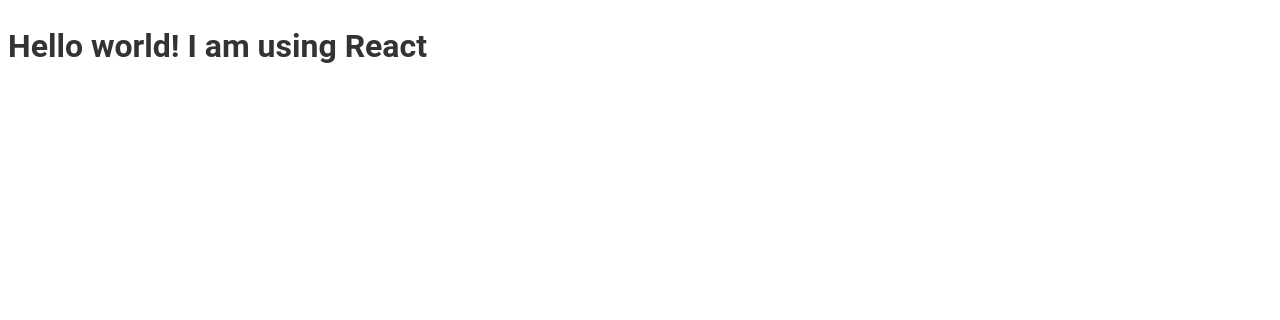
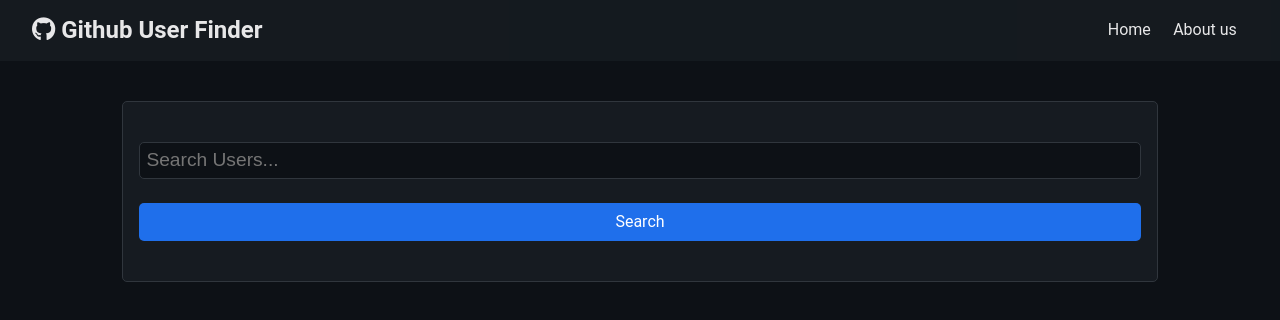
Before and after one commit to Barani2396/github-user-finder, a React app: page / in a window 1280 px wide. Shown: the top 320 px of the page. Built offline with nearby package versions, Linux system fonts and the light colour scheme; a web font is replaced by a local one.

Commit message:
alert context set

```diff
--- a/package.json
+++ b/package.json
@@ -24,7 +24,9 @@
     "webpack-dev-server": "^4.11.1"
   },
   "dependencies": {
+    "axios": "^1.3.4",
     "react": "^18.2.0",
-    "react-dom": "^18.2.0"
+    "react-dom": "^18.2.0",
+    "react-router-dom": "^6.9.0"
   }
 }
--- a/public/index.html
+++ b/public/index.html
@@ -14,5 +14,10 @@
   </head>
   <body>
     <div id="root"></div>
+
+    <script
+      src="https://kit.fontawesome.com/266ed39b0a.js"
+      crossorigin="anonymous"
+    ></script>
   </body>
 </html>
--- a/src/App.css
+++ b/src/App.css
@@ -1,16 +1,442 @@
-/* Global Styles */
+/* Global */
 :root {
-  --primary-color: #21262d;
+  --primary-color: #161b21;
   --success-color: #28a745;
   --danger-color: #dc3545;
+  --blue-color: #1f6feb;
   --light-color: #f4f4f4;
-  --dark-color: #333333;
+  --dark-color: #0d1116;
+}
+
+* {
+  box-sizing: border-box;
+  margin: 0;
+  padding: 0;
 }
 
 body {
   font-family: 'Roboto', sans-serif;
   font-size: 1rem;
   line-height: 1.6;
-  background-color: #fff;
+  background-color: var(--dark-color);
+  color: var(--light-color);
+}
+
+a {
+  cursor: pointer;
+  color: var(--primary-color);
+  text-decoration: none;
+}
+
+a:hover {
+  color: #666;
+}
+
+ul {
+  list-style: none;
+}
+
+img {
+  width: 100%;
+}
+
+/* Utilities */
+.container {
+  max-width: 1100px;
+  margin: auto;
+  overflow: hidden;
+  padding: 0 2rem;
+}
+
+/* Text Styles*/
+.x-large {
+  font-size: 4rem;
+  line-height: 1.2;
+  margin-bottom: 1rem;
+}
+
+.large {
+  font-size: 3rem;
+  line-height: 1.2;
+  margin-bottom: 1rem;
+}
+
+.lead {
+  font-size: 1.5rem;
+  margin-bottom: 1rem;
+}
+
+.text-center {
+  text-align: center;
+}
+
+.text-primary {
+  color: var(--primary-color);
+}
+
+.text-dark {
+  color: var(--dark-color);
+}
+
+.text-success {
+  color: var(--success-color);
+}
+
+.text-danger {
+  color: var(--danger-color);
+}
+
+.text-center {
+  text-align: center;
+}
+
+.text-right {
+  text-align: right;
+}
+
+.text-left {
+  text-align: left;
+}
+
+/* Center All */
+.all-center {
+  display: flex;
+  flex-direction: column;
+  width: 100%;
+  margin: auto;
+  justify-content: center;
+  align-items: center;
+  text-align: center;
+}
+
+/* Cards */
+.card {
+  position: relative;
+  padding: 1rem;
+  border: #30363d 1px solid;
+  border-radius: 5px;
+  background-color: var(--primary-color);
+  margin: 1.5rem 0;
+}
+
+/* List */
+.list {
+  margin: 0.5rem 0;
+}
+
+.list li {
+  padding-bottom: 0.3rem;
+}
+
+/* Padding */
+.p {
+  padding: 0.5rem;
+}
+.p-1 {
+  padding: 1rem;
+}
+.p-2 {
+  padding: 2rem;
+}
+.p-3 {
+  padding: 3rem;
+}
+.py {
+  padding: 0.5rem 0;
+}
+.py-1 {
+  padding: 1rem 0;
+}
+.py-2 {
+  padding: 2rem 0;
+}
+.py-3 {
+  padding: 3rem 0;
+}
+
+/* Margin */
+.m {
+  margin: 0.5rem;
+}
+.m-1 {
+  margin: 1rem;
+}
+.m-2 {
+  margin: 2rem;
+}
+.m-3 {
+  margin: 3rem;
+}
+.my {
+  margin: 0.5rem 0;
+}
+.my-1 {
+  margin: 1rem 0;
+}
+.my-2 {
+  margin: 2rem 0;
+}
+.my-3 {
+  margin: 3rem 0;
+}
+
+/* Grid */
+.grid-2 {
+  display: grid;
+  grid-template-columns: repeat(2, 1fr);
+  grid-gap: 1rem;
+}
+
+.grid-3 {
+  display: grid;
+  grid-template-columns: repeat(3, 1fr);
+  grid-gap: 1rem;
+}
+
+.grid-4 {
+  display: grid;
+  grid-template-columns: repeat(4, 1fr);
+  grid-gap: 1rem;
+}
+
+.btn {
+  display: inline-block;
+  color: #333;
+  padding: 0.4rem 1.3rem;
+  font-size: 1rem;
+  border: none;
+  border-radius: 5px;
+  cursor: pointer;
+  margin-right: 0.5rem;
+  transition: opacity 0.2s ease-in;
+  outline: none;
+}
+
+.btn-link {
+  background: none;
+  padding: 0;
+  margin: 0;
+}
+
+.btn-block {
+  display: block;
+  width: 100%;
+}
+
+.btn-sm {
+  font-size: 0.8rem;
+  padding: 0.3rem 1rem;
+  margin-right: 0.2rem;
+}
+
+.badge {
+  display: inline-block;
+  font-size: 0.8rem;
+  padding: 0.2rem 0.7rem;
+  text-align: center;
+  margin: 0.3rem;
+  color: #333;
+  border-radius: 5px;
+}
+
+.alert {
+  position: absolute;
+  top: 61px;
+  left: 0;
+  right: 0;
+  text-align: center;
+  margin: auto;
+  padding: 0.1rem;
+  opacity: 0.9;
   color: #333;
 }
+
+.btn-primary,
+.bg-primary,
+.badge-primary,
+.alert-primary {
+  background: var(--primary-color);
+  color: #fff;
+}
+
+.btn-blue,
+.bg-blue,
+.badge-blue,
+.alert-blue {
+  background: var(--blue-color);
+  color: #fff;
+}
+
+.btn-light,
+.bg-light,
+.badge-light,
+.alert-light {
+  background: var(--light-color);
+  color: #333;
+}
+
+.btn-dark,
+.bg-dark,
+.badge-dark,
+.alert-dark {
+  background: var(--dark-color);
+  color: #fff;
+}
+
+.btn-danger,
+.bg-danger,
+.badge-danger,
+.alert-danger {
+  background: var(--danger-color);
+  color: #fff;
+}
+
+.btn-success,
+.bg-success,
+.badge-success,
+.alert-success {
+  background: var(--success-color);
+  color: #fff;
+}
+
+.btn-white,
+.bg-white,
+.badge-white,
+.alert-white {
+  background: #fff;
+  color: #333;
+  border: #ccc solid 1px;
+}
+
+.btn:hover {
+  background-color: #388bfd;
+}
+
+.bg-light,
+.badge-light {
+  border: #ccc solid 1px;
+}
+
+.round-img {
+  border-radius: 50%;
+}
+
+/* Forms */
+input {
+  color: var(--light-color);
+  border-radius: 5px;
+  background-color: var(--dark-color);
+  margin: 1.5rem 0;
+}
+
+.form-text {
+  display: block;
+  margin-top: 0.3rem;
+  color: #888;
+}
+
+input[type='text'],
+input[type='email'],
+input[type='password'],
+input[type='date'],
+select,
+textarea {
+  display: block;
+  width: 100%;
+  padding: 0.4rem;
+  font-size: 1.2rem;
+  border: #30363d 1px solid;
+}
+
+input[type='text']:focus-visible,
+select:focus-visible {
+  border: var(--blue-color) 2px solid;
+  outline: none;
+}
+
+input[type='submit'],
+button {
+  font: inherit;
+}
+
+table th,
+table td {
+  padding: 1rem;
+  text-align: left;
+}
+
+table th {
+  background: var(--blue-color);
+}
+
+/* Navbar */
+.navbar {
+  display: flex;
+  justify-content: space-between;
+  align-items: center;
+  padding: 0.7rem 2rem;
+  z-index: 1;
+  width: 100%;
+  opacity: 0.9;
+  margin-bottom: 1rem;
+}
+
+.navbar ul {
+  display: flex;
+}
+
+.navbar a {
+  color: #fff;
+  padding: 0.45rem;
+  margin: 0 0.25rem;
+}
+
+.navbar a:hover {
+  color: var(--blue-color);
+}
+
+.navbar .welcome span {
+  margin-right: 0.6rem;
+}
+
+/* Mobile Styles */
+@media (max-width: 700px) {
+  .hide-sm {
+    display: none;
+  }
+
+  .grid-2,
+  .grid-3,
+  .grid-4 {
+    grid-template-columns: 1fr;
+  }
+
+  /* Text Styles */
+  .x-large {
+    font-size: 3rem;
+  }
+
+  .large {
+    font-size: 2rem;
+  }
+
+  .lead {
+    font-size: 1rem;
+  }
+
+  /* Alert */
+  .alert {
+    top: 86px;
+  }
+
+  /* Navbar */
+  .navbar {
+    display: block;
+    text-align: center;
+  }
+
+  .navbar ul {
+    text-align: center;
+    justify-content: center;
+  }
+}
--- a/src/App.js
+++ b/src/App.js
@@ -1,9 +1,30 @@
 import React from 'react';
+import { BrowserRouter, Routes, Route } from 'react-router-dom';
+
+import Navbar from './components/layouts/Navbar';
+import Alert from './components/layouts/Alert';
+import Home from './components/pages/Home';
+
+import AlertState from './context/alert/AlertState';
 
 import './App.css';
 
 const App = () => {
-  return <h1>Hello world! I am using React</h1>;
+  return (
+    <AlertState>
+      <BrowserRouter>
+        <div className='App'>
+          <Navbar />
+          <Alert />
+          <div className='container'>
+            <Routes>
+              <Route exact path='/' element={<Home />} />
+            </Routes>
+          </div>
+        </div>
+      </BrowserRouter>
+    </AlertState>
+  );
 };
 
 export default App;
--- /dev/null
+++ b/src/components/layouts/Alert.js
@@ -0,0 +1,17 @@
+import React, { useContext } from 'react';
+import AlertContext from '../../context/alert/alertContext';
+
+const Alert = () => {
+  const alertContext = useContext(AlertContext);
+  const { alert } = alertContext;
+
+  return (
+    alert != null && (
+      <div className={`alert alert-${alert.type}`}>
+        <i className='fas fa-info-circle'></i> {alert.msg}
+      </div>
+    )
+  );
+};
+
+export default Alert;
--- /dev/null
+++ b/src/components/layouts/Navbar.js
@@ -0,0 +1,27 @@
+import React from 'react';
+import { Link } from 'react-router-dom';
+
+const Navbar = ({ title, icon }) => {
+  return (
+    <nav className='navbar bg-primary'>
+      <h1>
+        <i className={icon}></i> {title}
+      </h1>
+      <ul>
+        <li>
+          <Link to='/'>Home</Link>
+        </li>
+        <li>
+          <Link to='/About-us'>About us</Link>
+        </li>
+      </ul>
+    </nav>
+  );
+};
+
+Navbar.defaultProps = {
+  title: 'Github User Finder',
+  icon: 'fab fa-github',
+};
+
+export default Navbar;
--- /dev/null
+++ b/src/components/pages/Home.js
@@ -0,0 +1,12 @@
+import React from 'react';
+import Search from '../users/Search';
+
+const Home = () => {
+  return (
+    <>
+      <Search />
+    </>
+  );
+};
+
+export default Home;
--- /dev/null
+++ b/src/components/users/Search.js
@@ -0,0 +1,44 @@
+import React, { useContext, useState } from 'react';
+import AlertContext from '../../context/alert/alertContext';
+
+const Search = () => {
+  const [text, setText] = useState('');
+  const alertContext = useContext(AlertContext);
+
+  const { setAlert } = alertContext;
+
+  const onSubmit = (e) => {
+    e.preventDefault();
+
+    if (text === '') {
+      setAlert('Please enter something', 'danger');
+    } else {
+      setText('');
+    }
+  };
+
+  const onChange = (e) => {
+    setText(e.target.value);
+  };
+
+  return (
+    <div className='card'>
+      <form className='form' onSubmit={onSubmit}>
+        <input
+          type='text'
+          name='text'
+          placeholder='Search Users...'
+          value={text}
+          onChange={onChange}
+        />
+        <input
+          type='submit'
+          value='Search'
+          className='btn btn-blue btn-block'
+        />
+      </form>
+    </div>
+  );
+};
+
+export default Search;
--- /dev/null
+++ b/src/context/alert/AlertState.js
@@ -0,0 +1,26 @@
+import React, { useReducer } from 'react';
+import AlertContext from './alertContext';
+import AlertReducer from './alertReducer';
+import { SET_ALERT, REMOVE_ALERT } from '../type';
+
+const AlertState = (props) => {
+  const initialState = null;
+
+  const [state, dispatch] = useReducer(AlertReducer, initialState);
+
+  // Set alert
+  const showAlert = (msg, type) => {
+    dispatch({ type: SET_ALERT, payload: { msg, type } });
+
+    // Remove alert
+    setTimeout(() => dispatch({ type: REMOVE_ALERT }), 3000);
+  };
+
+  return (
+    <AlertContext.Provider value={{ alert: state, setAlert: showAlert }}>
+      {props.children}
+    </AlertContext.Provider>
+  );
+};
+
+export default AlertState;
--- /dev/null
+++ b/src/context/alert/alertContext.js
@@ -0,0 +1,5 @@
+import { createContext } from 'react';
+
+const alertContext = createContext();
+
+export default alertContext;
--- /dev/null
+++ b/src/context/alert/alertReducer.js
@@ -0,0 +1,16 @@
+import { SET_ALERT, REMOVE_ALERT } from '../type';
+
+const alertReducer = (state, action) => {
+  switch (action.type) {
+    case SET_ALERT:
+      return action.payload;
+
+    case REMOVE_ALERT:
+      return null;
+
+    default:
+      return state;
+  }
+};
+
+export default alertReducer;
--- /dev/null
+++ b/src/context/type.js
@@ -0,0 +1,7 @@
+export const SEARCH_USERS = 'SEARCH_USERS';
+export const GET_USER = 'GET_USER';
+export const CLEAR_USERS = 'CLEAR_USERS';
+export const GET_REPOS = 'GET_REPOS';
+export const SET_LOADING = 'SET_LOADING';
+export const SET_ALERT = 'SET_ALERT';
+export const REMOVE_ALERT = 'REMOVE_ALERT';
```
Also changed, not shown: 1 other file (tests, documents, lock files or other folders).
